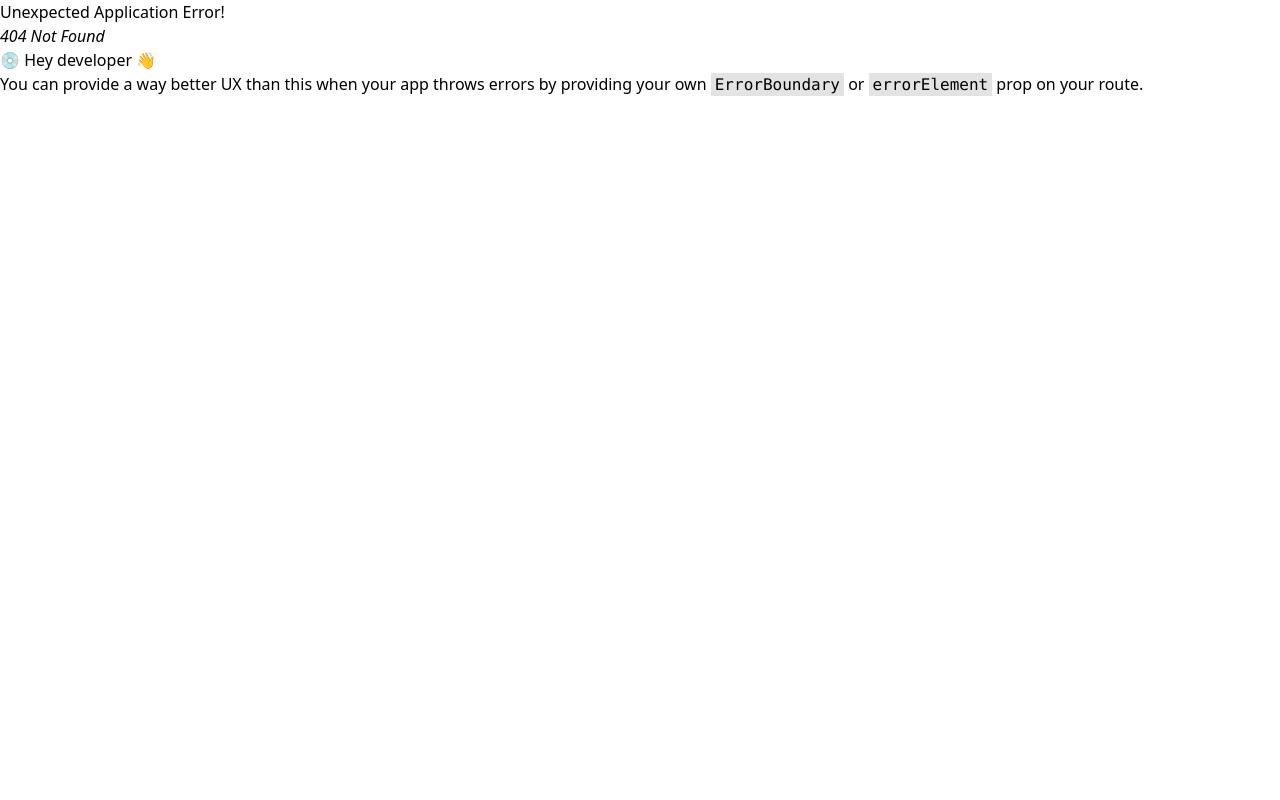
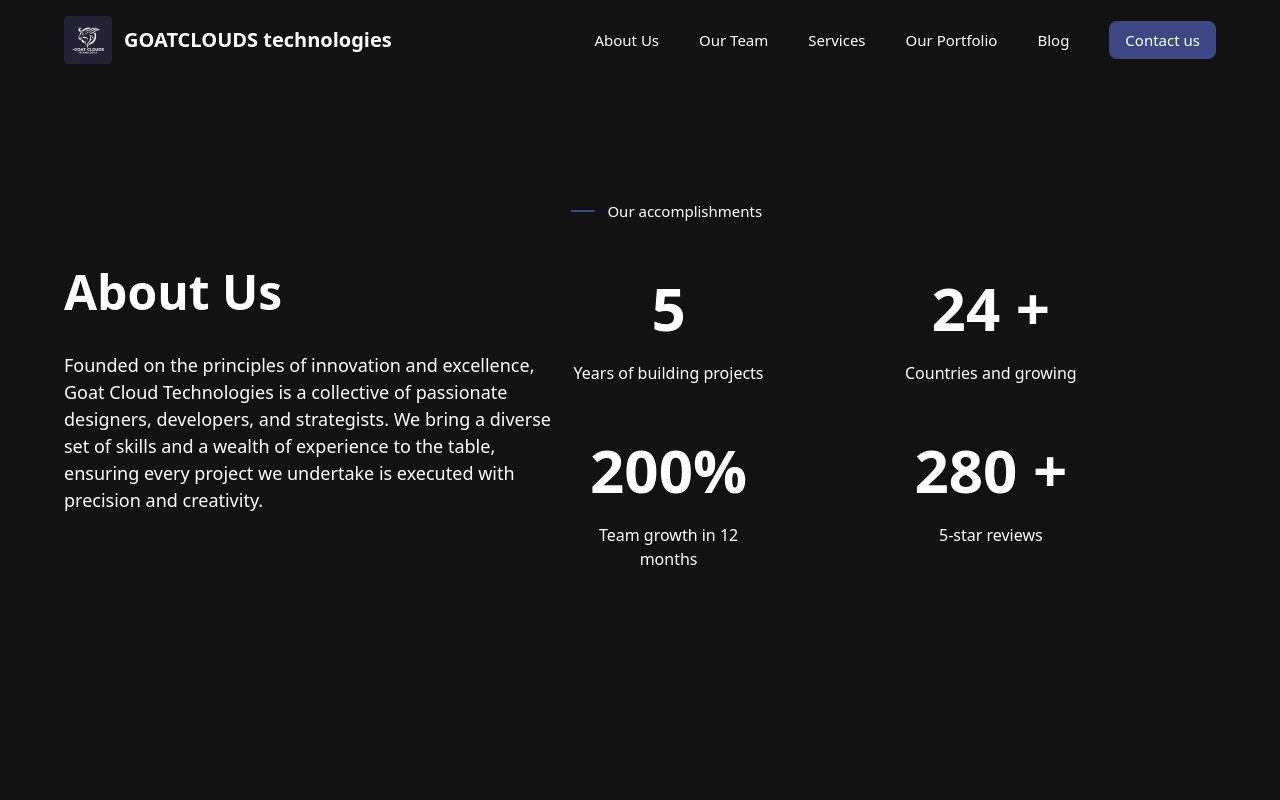
Before and after one commit to Frokesy/goatclouds, a React (Vite) app: page /about in a window 1280 px wide. Before the commit this address had no page. Shown: the top 800 px of the page. Built offline with nearby package versions, Linux system fonts and the light colour scheme.

Commit message:
designed hero section for about component

```diff
--- a/src/App.tsx
+++ b/src/App.tsx
@@ -1,10 +1,12 @@
 import { RouterProvider, createBrowserRouter } from "react-router-dom";
 import { AnimatePresence } from "framer-motion";
 import Home from "./pages/home";
+import About from "./pages/about";
 
 function App() {
   const router = createBrowserRouter([
     { path: "/", element: <Home /> },
+    { path: "/about", element: <About /> }
   ]);
 
   return (
--- a/src/components/defaults/Header.tsx
+++ b/src/components/defaults/Header.tsx
@@ -1,6 +1,7 @@
 import Hamburger from "hamburger-react";
 import { FC, useState } from "react";
 import Drawer from "./Drawer";
+import { NavLink } from "react-router-dom";
 
 interface HeaderProps {
   active: string;
@@ -19,11 +20,13 @@ const Header: FC<HeaderProps> = ({ active }) => {
             alt="logo"
             className="lg:w-[48px] lg:h-[48px] w-[36px] h-[36px]"
           />
-          <h2 className="lg:text-[20px] text-[15px] font-semibold">GOATCLOUDS technologies</h2>
+          <NavLink to="/" className="lg:text-[20px] text-[15px] font-semibold">
+            GOATCLOUDS technologies
+          </NavLink>
         </div>
 
         <div className="space-x-10 text-[15px] lg:block hidden">
-          <span>About Us</span>
+          <NavLink to="/about">About Us</NavLink>
           <span>Our Team</span>
           <span>Services</span>
           <span>Our Portfolio</span>
--- a/src/components/defaults/PageTransition.tsx
+++ b/src/components/defaults/PageTransition.tsx
@@ -10,7 +10,7 @@ const PageTransition: FC<PageTransitionProps> = ({ children }) => {
       initial={{ opacity: 0 }}
       animate={{ opacity: 1 }}
       exit={{ opacity: 0 }}
-      transition={{ duration: 0.75, ease: "easeInOut" }}
+      transition={{ duration: 1.0, ease: "easeInOut" }}
     >
         {children}
     </motion.div>
--- /dev/null
+++ b/src/components/sections/about/Hero.tsx
@@ -0,0 +1,47 @@
+const Hero = () => {
+  return (
+    <div className="bg-[#121212] py-[15vh] text-[#fff]">
+      <div className="w-[90vw] mx-auto flex justify-between items-center">
+        <div className="w-[45%]">
+          <h2 className="text-[48px] font-semibold mb-6">About Us</h2>
+          <p className="text-[18px]">
+            Founded on the principles of innovation and excellence, Goat Cloud
+            Technologies is a collective of passionate designers, developers,
+            and strategists. We bring a diverse set of skills and a wealth of
+            experience to the table, ensuring every project we undertake is
+            executed with precision and creativity.
+          </p>
+        </div>
+
+        <div className="justify-center flex flex-col space-y-10">
+          <div className="lg:text-[15px] lg:mt-0 mt-10 flex items-center space-x-3">
+            <div className="h-0.5 w-6 bg-[#3e4784]"></div>
+            <p>Our accomplishments</p>
+          </div>
+          <div className="grid grid-cols-2 gap-x-[10vw] gap-y-[5vh] lg:pr-[10vw] ">
+            <div className="flex flex-col items-center space-y-2">
+              <h2 className="lg:text-[60px] text-[30px] font-semibold">5</h2>
+              <p className="text-center">Years of building projects</p>
+            </div>
+            <div className="flex flex-col items-center space-y-2">
+              <h2 className="lg:text-[60px] text-[30px] font-semibold">24 +</h2>
+              <p className="text-center">Countries and growing</p>
+            </div>
+            <div className="flex flex-col items-center space-y-2">
+              <h2 className="lg:text-[60px] text-[30px] font-semibold">200%</h2>
+              <p className="text-center">Team growth in 12 months</p>
+            </div>
+            <div className="flex flex-col items-center space-y-2">
+              <h2 className="lg:text-[60px] text-[30px] font-semibold">
+                280 +
+              </h2>
+              <p className="text-center">5-star reviews</p>
+            </div>
+          </div>
+        </div>
+      </div>
+    </div>
+  );
+};
+
+export default Hero;
--- /dev/null
+++ b/src/pages/about/index.tsx
@@ -0,0 +1,12 @@
+import Container from "../../components/defaults/Container"
+import Hero from "../../components/sections/about/Hero"
+
+const About = () => {
+  return (
+    <Container active="about">
+        <Hero />
+    </Container>
+  )
+}
+
+export default About
```
